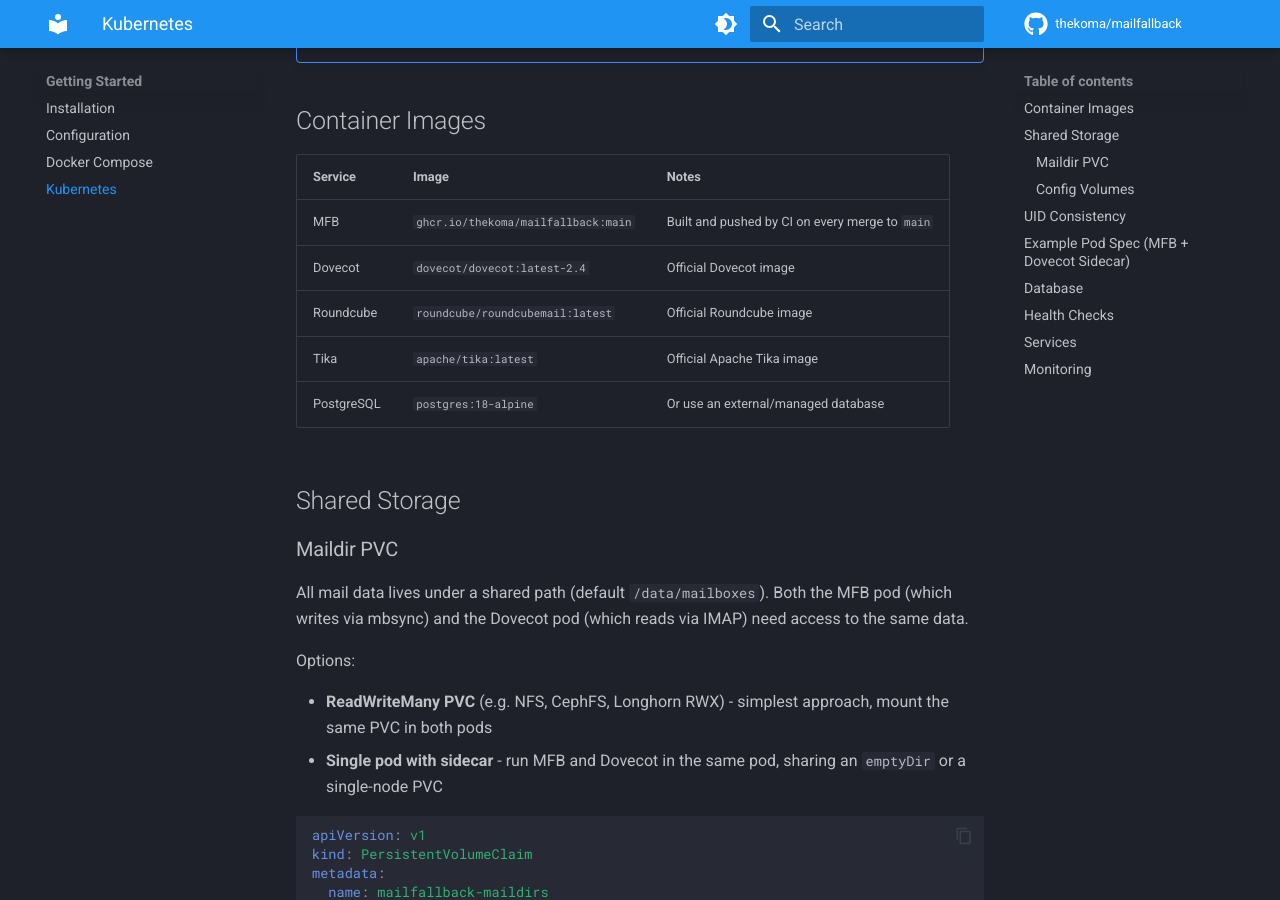
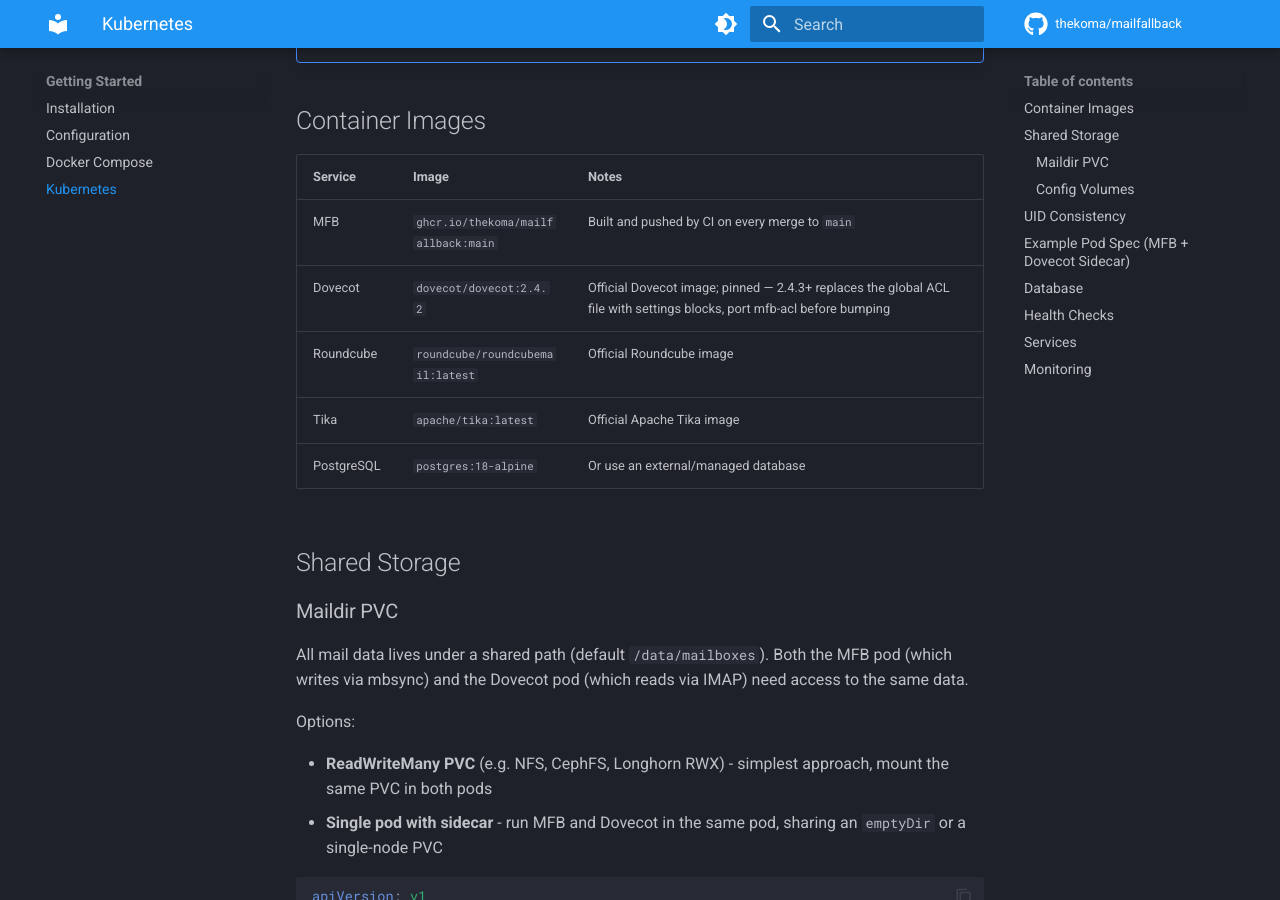
Before and after one commit to thekoma/mailfallback, an MkDocs documentation site: the page built from docs/src/getting-started/kubernetes.md, in a window 1280 px wide and 900 px high, scrolled down 340 px. Built offline with MkDocs 1.6.1 and Material for MkDocs 9.7.7, drawn with Linux system fonts in a browser that asks for light colours; comment, search, counter and statistics services are not loaded; some of the changed text lies outside the part shown.

Commit message:
docs: pin dovecot image to 2.4.2 in deploy manifests
Mirror the docker-compose.yml pin in everything deployers copy-paste:
the K8s manifest + image table, the docker-compose doc snippet, the
architecture page, and CLAUDE.md. 2.4.3 removes the global-ACL-file
mechanism MFB's read-only enforcement relies on, so following the
moving latest-2.4 tag would eventually break Dovecot startup; mfb-acl
must be ported to settings blocks before bumping.

Archived plans/specs and tests/dovecot_feasibility are left untouched
(point-in-time artifacts).

Co-Authored-By: Claude Fable 5 <noreply@anthropic.com>

```diff
--- a/docs/src/getting-started/kubernetes.md
+++ b/docs/src/getting-started/kubernetes.md
@@ -10,7 +10,7 @@ MailFallBack can be deployed on Kubernetes. This page provides guidance on adapt
 | Service | Image | Notes |
 |---------|-------|-------|
 | MFB | `ghcr.io/thekoma/mailfallback:main` | Built and pushed by CI on every merge to `main` |
-| Dovecot | `dovecot/dovecot:latest-2.4` | Official Dovecot image |
+| Dovecot | `dovecot/dovecot:2.4.2` | Official Dovecot image; pinned — 2.4.3+ replaces the global ACL file with settings blocks, port mfb-acl before bumping |
 | Roundcube | `roundcube/roundcubemail:latest` | Official Roundcube image |
 | Tika | `apache/tika:latest` | Official Apache Tika image |
 | PostgreSQL | `postgres:18-alpine` | Or use an external/managed database |
@@ -106,7 +106,8 @@ spec:
               mountPath: /confs/webmail
 
         - name: dovecot
-          image: dovecot/dovecot:latest-2.4
+          # pinned: 2.4.3+ replaces global ACL file with settings blocks — port mfb-acl before bumping
+          image: dovecot/dovecot:2.4.2
           ports:
             - containerPort: 31143
             - containerPort: 9900
```
Also changed, not shown: CLAUDE.md (+2 -2 lines), docs/src/architecture/dovecot.md (+1 -1 lines), docs/src/getting-started/docker.md (+2 -1 lines).
